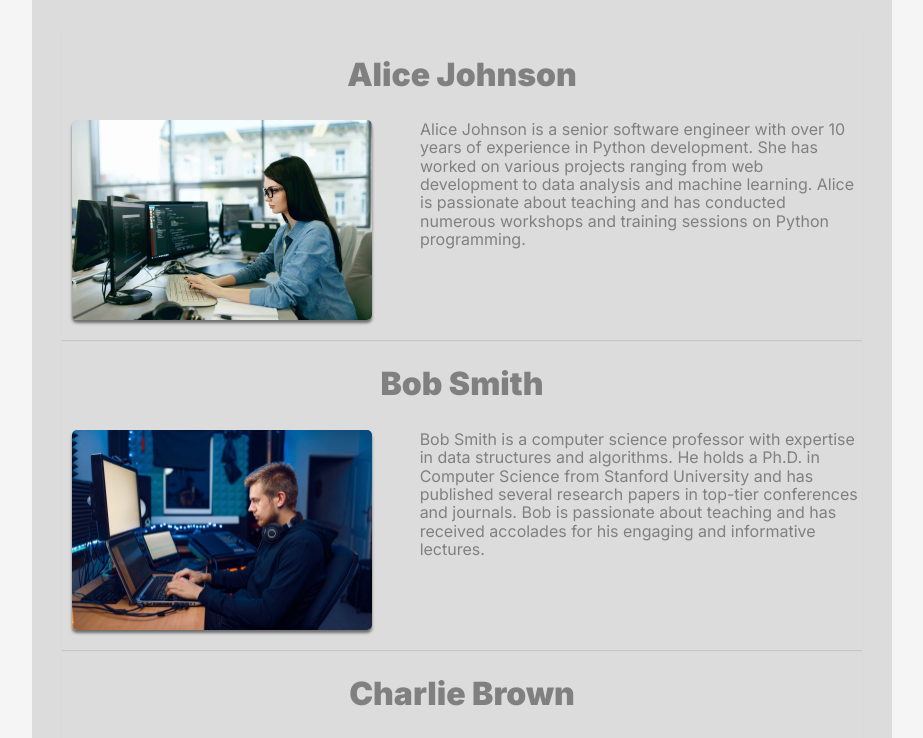
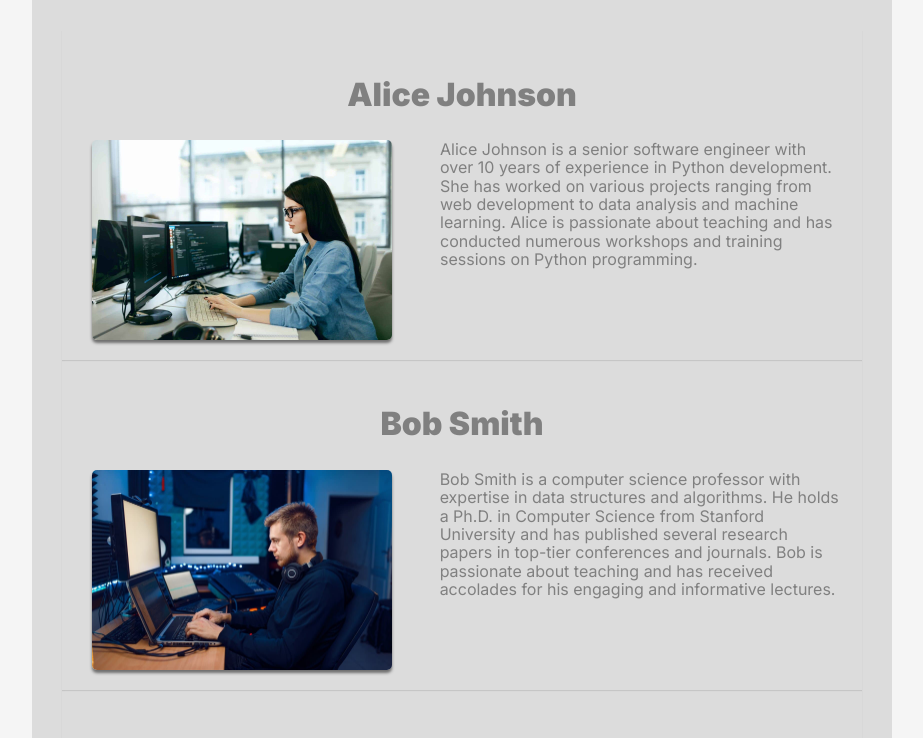
Before and after one commit to LiudmylaBolotova/next-app-test, a Next.js app: page /aboutPage in a window 1280 px wide. Shown: the top 738 px of the page, without its empty margins (178-1101 px from the left). Built offline with nearby package versions, Linux system fonts and the light colour scheme.

Commit message:
added articles

```diff
--- a/src/app/aboutPage/aboutPage.module.css
+++ b/src/app/aboutPage/aboutPage.module.css
@@ -6,6 +6,6 @@
 }
 
 .lecturersItem {
-  padding-bottom: 20px;
+  padding: 20px;
   box-shadow: 0 1px 1px rgba(0, 0, 0, 0.1);
 }
--- /dev/null
+++ b/src/app/articles/[articleName]/page.tsx
@@ -0,0 +1,3 @@
+export default function ArticlePage() {
+    return <>This is article</>
+}
--- a/src/app/page.module.css
+++ b/src/app/page.module.css
@@ -12,7 +12,7 @@
   font-family:Cambria, Cochin, Georgia, Times, 'Times New Roman', serif;
 }
 
-.item:not(:last-child) {
-  margin-bottom: 50px;
-  border-bottom: 1px solid slategrey;
+.item {
+  padding: 20px;
+  box-shadow: 0 1px 1px rgba(0, 0, 0, 0.1);
 }
```
